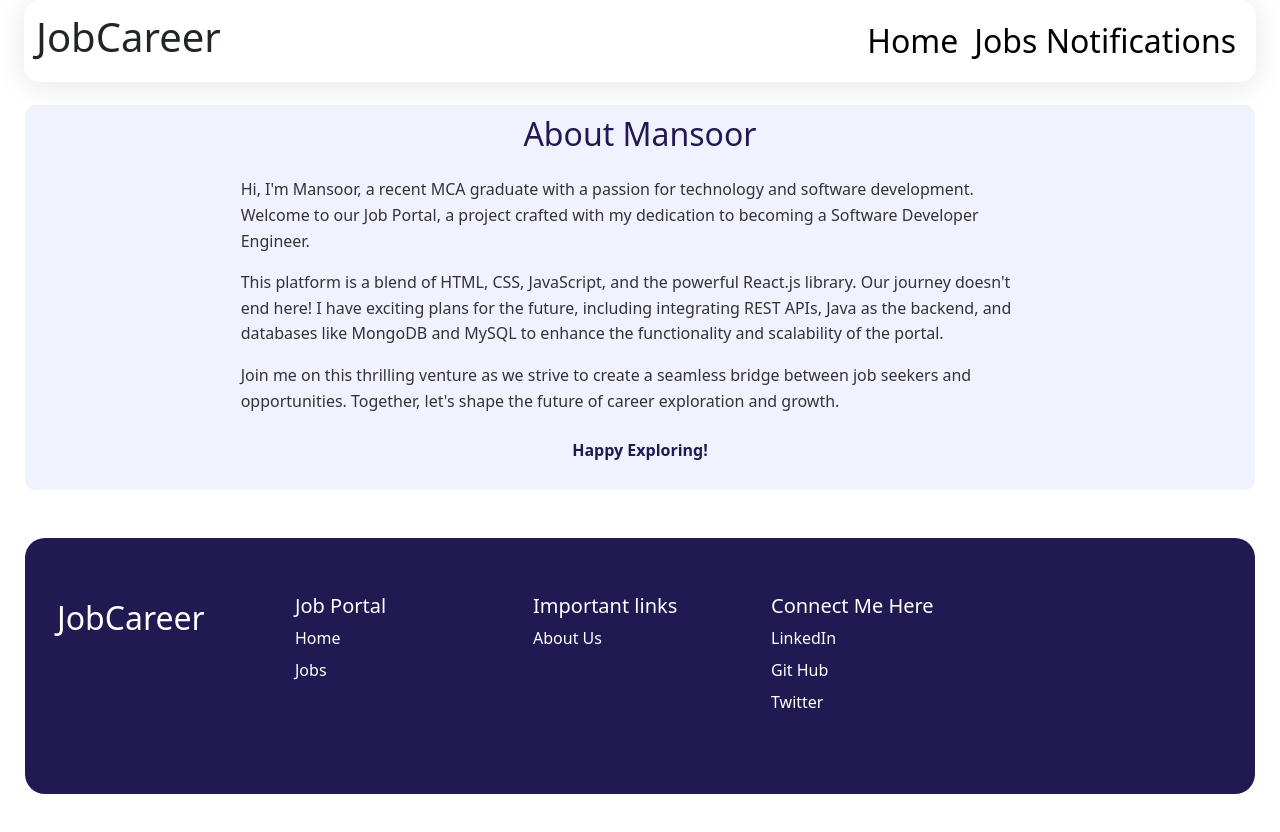
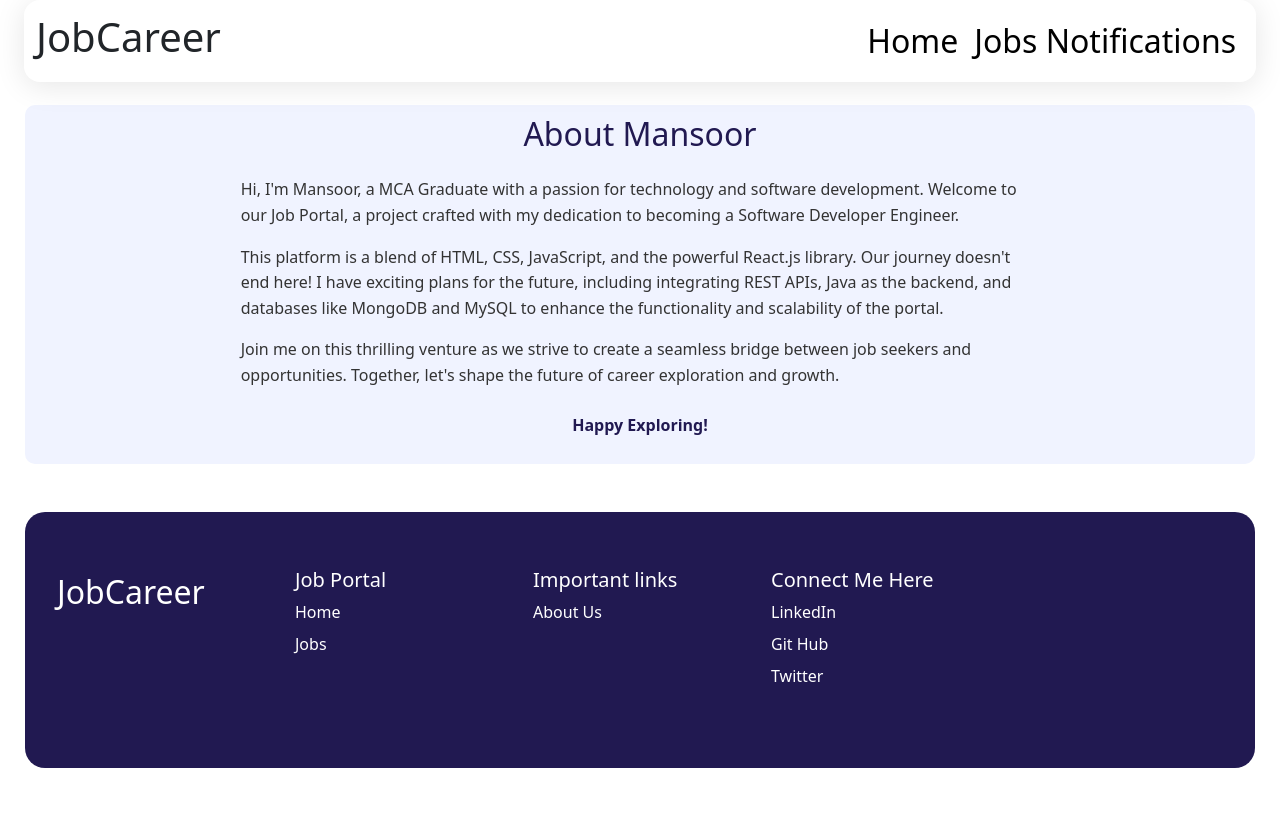
Before and after one commit to Mansoor-P/jobhunt, a React (Vite) app: page /about_us in a window 1280 px wide. Shown: the top 832 px of the page. Built offline with nearby package versions, Linux system fonts and the light colour scheme.

Commit message:
routing updated

```diff
--- a/src/stores/components/Footer.jsx
+++ b/src/stores/components/Footer.jsx
@@ -49,15 +49,14 @@ const Footer = () => {
               {/* Map through links in each category */}
               {category.links.map((link, linkIndex) => (
                 <li key={linkIndex} className="nav-item mb-2">
-                  <a href={link.path} className="nav-link p-0 footer-links">
+                  <Link to={link.path} className="nav-link p-0 footer-links">
                     {link.text}
-                  </a>
+                  </Link>
                 </li>
               ))}
             </ul>
           </div>
         ))}
-
       </div>
     </footer>
   );
--- a/src/stores/singles/AboutUsPage.jsx
+++ b/src/stores/singles/AboutUsPage.jsx
@@ -5,7 +5,7 @@ import "./aboutUs.css";
 
 const AboutUsPage = () => {
   const developerName = "Mansoor";
-  const graduationStatus = "recent MCA graduate";
+  const graduationStatus = "MCA Graduate";
 
   return (
     <>
```
